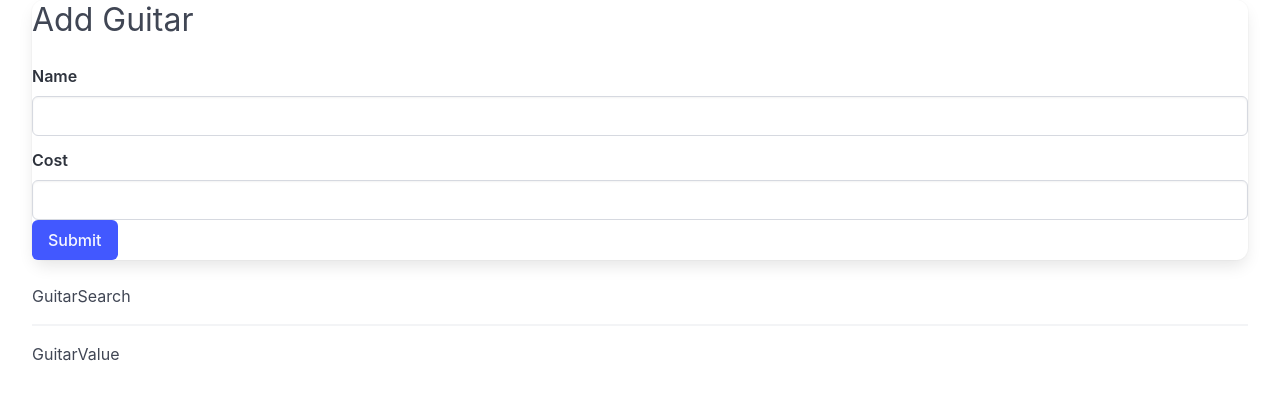
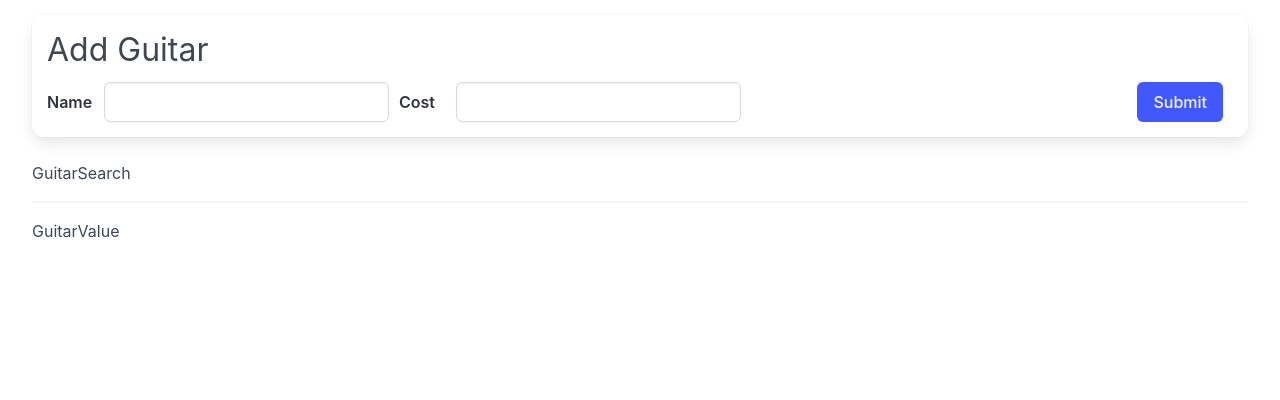
Before and after one commit to bycarlosgamez/react-redux-demo, a React (Vite) app: page / in a window 1280 px wide. Shown: the top 400 px of the page. Built offline with nearby package versions, Linux system fonts and the light colour scheme.

Commit message:
fixed styles

```diff
--- a/src/components/GuitarForm.jsx
+++ b/src/components/GuitarForm.jsx
@@ -34,7 +34,7 @@ function GuitarForm() {
     <div className='guitar-form panel'>
       <h4 className='subtitle is-3'>Add Guitar</h4>
       <form onSubmit={handleSubmit}>
-        <div className='field-grupo'>
+        <div className='field-group'>
           <div className='field'>
             <label className='label'>Name</label>
             <input
--- a/src/index.css
+++ b/src/index.css
@@ -1,37 +1,37 @@
-.car-form {
+.guitar-form {
   margin-top: 15px;
   padding: 15px;
 }
-.car-form .field-group {
+.guitar-form .field-group {
   display: flex;
   margin-bottom: 0px;
 }
-.car-form form {
+.guitar-form form {
   display: flex;
   justify-content: space-between;
 }
-.car-form .field {
+.guitar-form .field {
   display: flex;
   align-items: center;
   margin-bottom: 0px;
   margin-right: 10px;
 }
-.car-form .field label.label {
+.guitar-form .field label.label {
   margin-bottom: 0px;
   width: 70px;
 }
-.car-form input {
+.guitar-form input {
   width: 100%;
 }
-.car-form h4.subtitle.is-3 {
+.guitar-form h4.subtitle.is-3 {
   margin-bottom: 0.75rem;
 }
 
-.car-list .panel.bold {
+.guitar-list .panel.bold {
   font-weight: 600;
 }
 
-.car-list .panel {
+.guitar-list .panel {
   padding: 10px;
   display: flex;
   flex-direction: row;
@@ -39,17 +39,17 @@
   align-items: center;
 }
 
-.car-list p {
+.guitar-list p {
   font-size: 1.5rem;
 }
 
-.car-list .note {
+.guitar-list .note {
   font-style: italic;
   display: block;
   margin: 40px 20px;
 }
 
-.car-value {
+.guitar-value {
   font-size: 2rem;
   text-align: right;
 }
```
